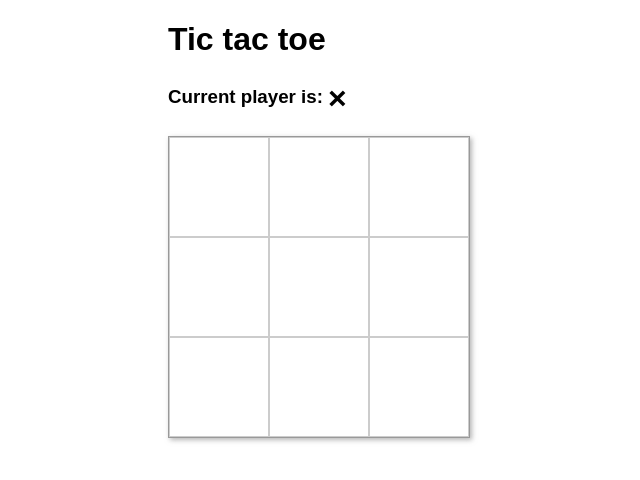
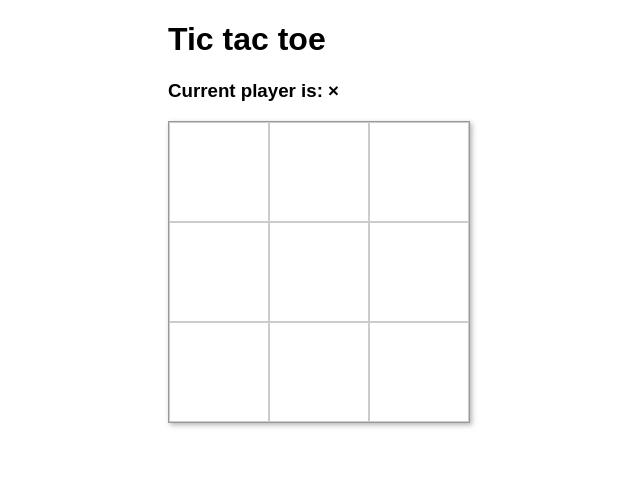
Before and after one commit to Nostrus/tic-tac-toe, an Angular app: page / in a window 1280 px wide. Shown: the top 480 px of the page, without its empty margins (322-962 px from the left). Built offline with nearby package versions, Linux system fonts and the light colour scheme.

Commit message:
Move current player message to AppComponent, refactor

```diff
--- a/src/app/app.component.html
+++ b/src/app/app.component.html
@@ -1,8 +1,15 @@
 <main>
     <h1>Tic tac toe</h1>
+    <h3 *ngIf="!isFinished">
+        Current player is: <span class="mark">{{ currentPlayer }}</span>
+    </h3>
+
     <app-finished-message
         *ngIf="isFinished"
         [winner]="winner"
     ></app-finished-message>
-    <app-grid (finished)="gameFinished($event)"></app-grid>
+    <app-grid
+        (finished)="gameFinished($event)"
+        (playerChange)="setCurrentPlayer($event)"
+    ></app-grid>
 </main>
--- a/src/app/app.component.ts
+++ b/src/app/app.component.ts
@@ -6,8 +6,13 @@ import { Component } from '@angular/core';
     styleUrls: ['./app.component.scss'],
 })
 export class AppComponent {
-    winner = null;
+    winner;
+    currentPlayer;
     isFinished = false;
+
+    setCurrentPlayer(player) {
+        this.currentPlayer = player;
+    }
 
     gameFinished(data) {
         this.isFinished = true;
--- a/src/app/grid/grid.component.html
+++ b/src/app/grid/grid.component.html
@@ -1,7 +1,3 @@
-<h3 *ngIf="!isFinished">
-    Current player is: <span class="mark">{{ currentPlayer }}</span>
-</h3>
-
 <main>
     <ng-container *ngFor="let row of state; let i = index">
         <app-square
--- a/src/app/grid/grid.component.ts
+++ b/src/app/grid/grid.component.ts
@@ -7,8 +7,9 @@ import { PLAYER_1, PLAYER_2 } from '../config';
 })
 export class GridComponent implements OnInit {
     @Output() finished: EventEmitter<any> = new EventEmitter();
+    @Output() playerChange: EventEmitter<any> = new EventEmitter();
 
-    currentPlayer = PLAYER_1;
+    currentPlayer;
     isFinished = false;
     winner = null;
     state = [
@@ -16,7 +17,8 @@ export class GridComponent implements OnInit {
         [null, null, null],
         [null, null, null],
     ];
-    // Represents rows, columns, and diagonal lines
+    // Represents coordinates for squares in
+    // rows, columns, and diagonal lines
     winningLines = [
         ['0,0', '0,1', '0,2'],
         ['1,0', '1,1', '1,2'],
@@ -30,7 +32,9 @@ export class GridComponent implements OnInit {
 
     constructor() {}
 
-    ngOnInit() {}
+    ngOnInit() {
+        this.setCurrentPlayer(PLAYER_1);
+    }
 
     updateState(row, column) {
         if (this.isFinished) {
@@ -49,11 +53,16 @@ export class GridComponent implements OnInit {
         }
     }
 
+    setCurrentPlayer(player) {
+        this.currentPlayer = player;
+        this.playerChange.emit(player);
+    }
+
     switchPlayer() {
         if (this.currentPlayer === PLAYER_1) {
-            this.currentPlayer = PLAYER_2;
+            this.setCurrentPlayer(PLAYER_2);
         } else {
-            this.currentPlayer = PLAYER_1;
+            this.setCurrentPlayer(PLAYER_1);
         }
     }
 
```
Also changed, not shown: src/app/app.module.ts (+4 -6 lines), 1 other file (tests, documents, lock files or other folders).
